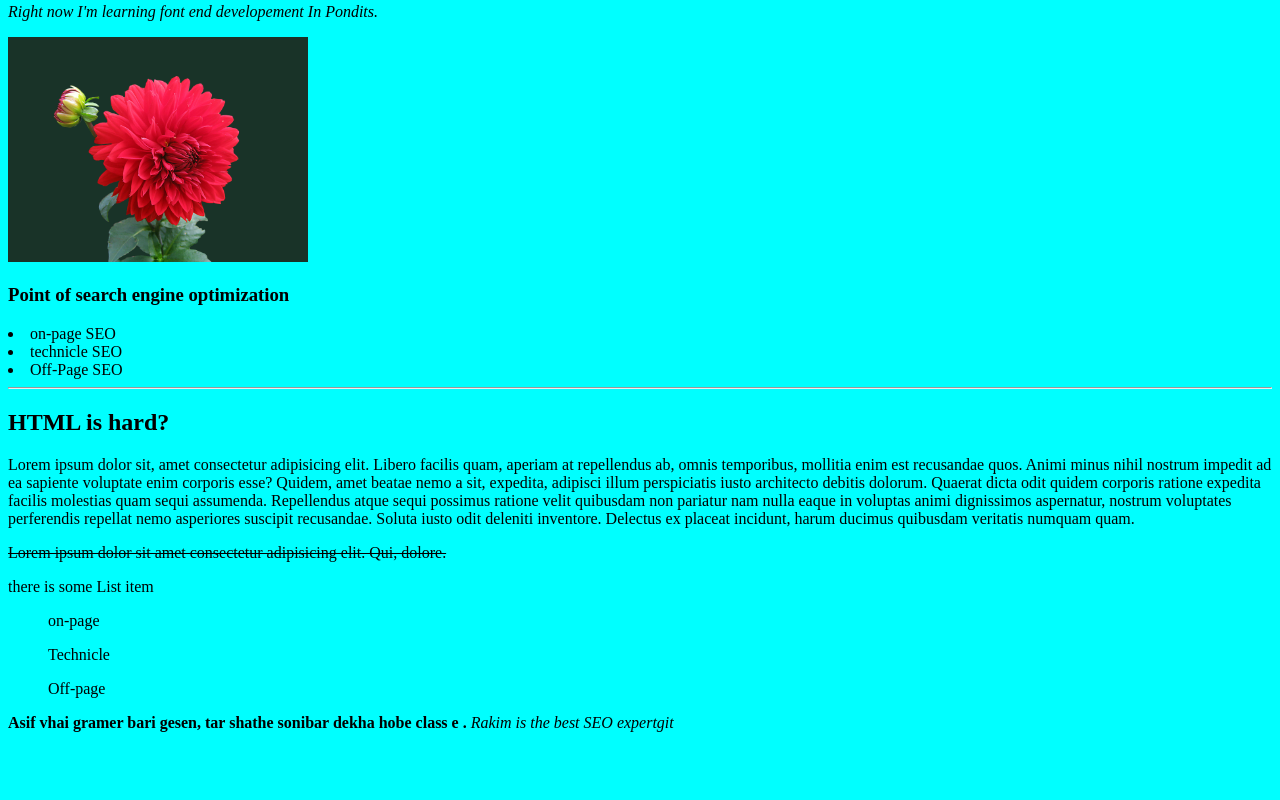
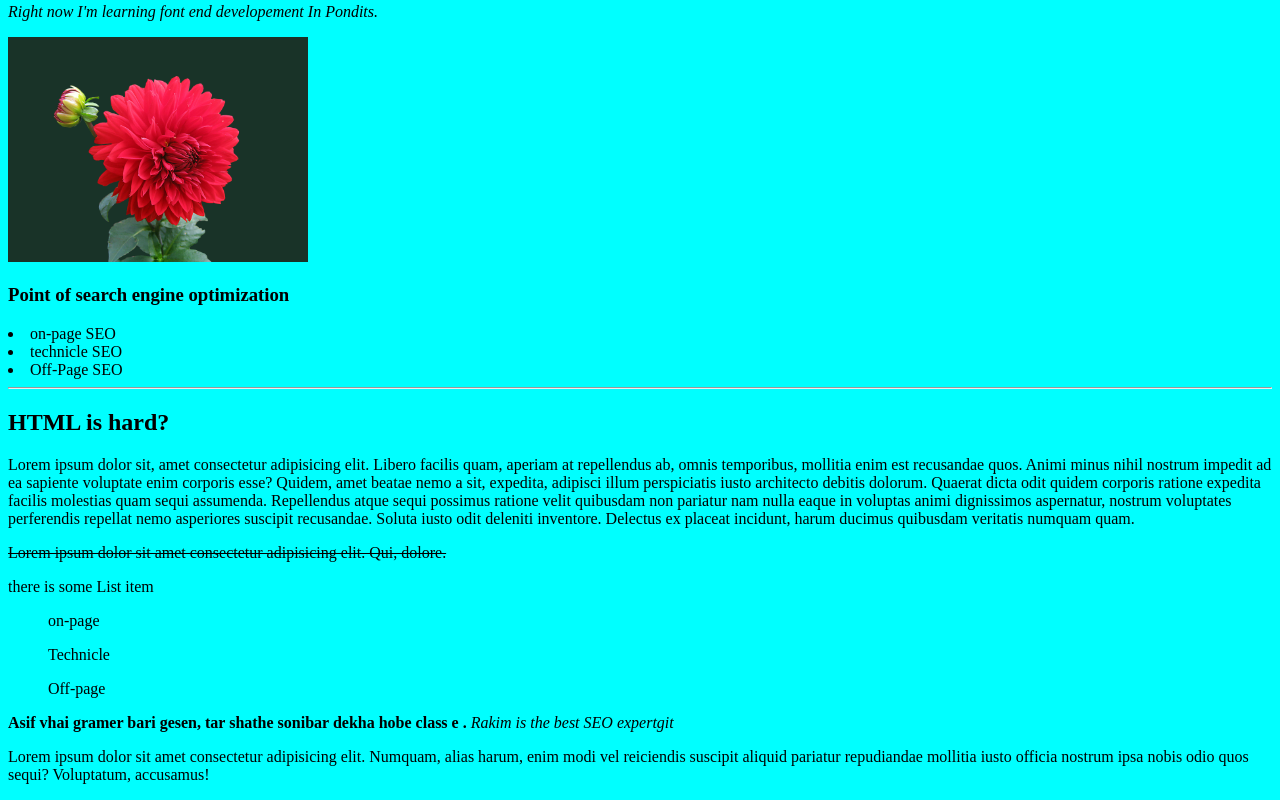
Before and after one commit to rakimali273/raakim-projects, a plain HTML site: page index.html in a window 1280 px wide. Shown: the part 504-1304 px from the top of the page. Before the commit the page ends 1244 px from the top, so only its background shows below. Drawn offline with Linux system fonts and the light colour scheme.

Commit message:
new kisu add korlam

```diff
--- a/index.html
+++ b/index.html
@@ -47,5 +47,6 @@
 <ul>Off-page</ul>
 <strong>Asif vhai gramer bari gesen, tar shathe sonibar dekha hobe class e .</strong>
 <em>Rakim is the best SEO expertgit</em>
+<p>Lorem ipsum dolor sit amet consectetur adipisicing elit. Numquam, alias harum, enim modi vel reiciendis suscipit aliquid pariatur repudiandae mollitia iusto officia nostrum ipsa nobis odio quos sequi? Voluptatum, accusamus!</p>
 </body>
 </html>
```
